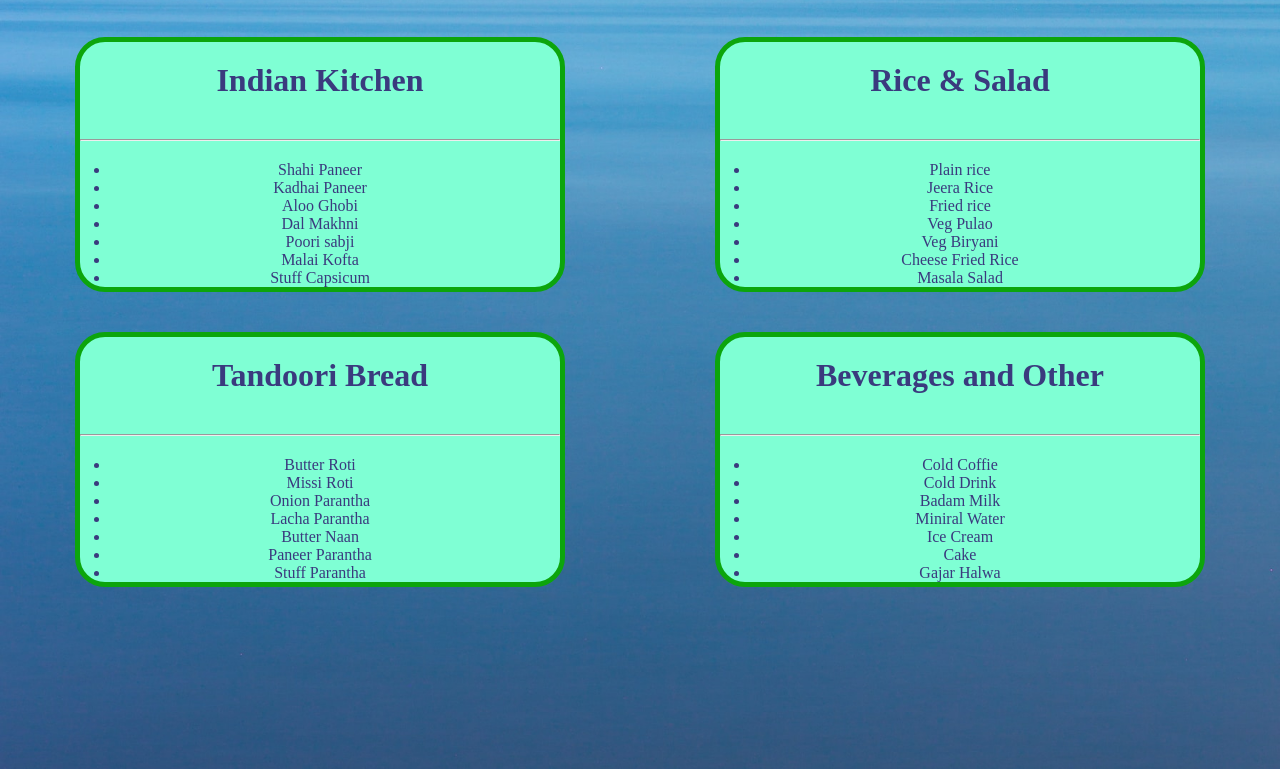
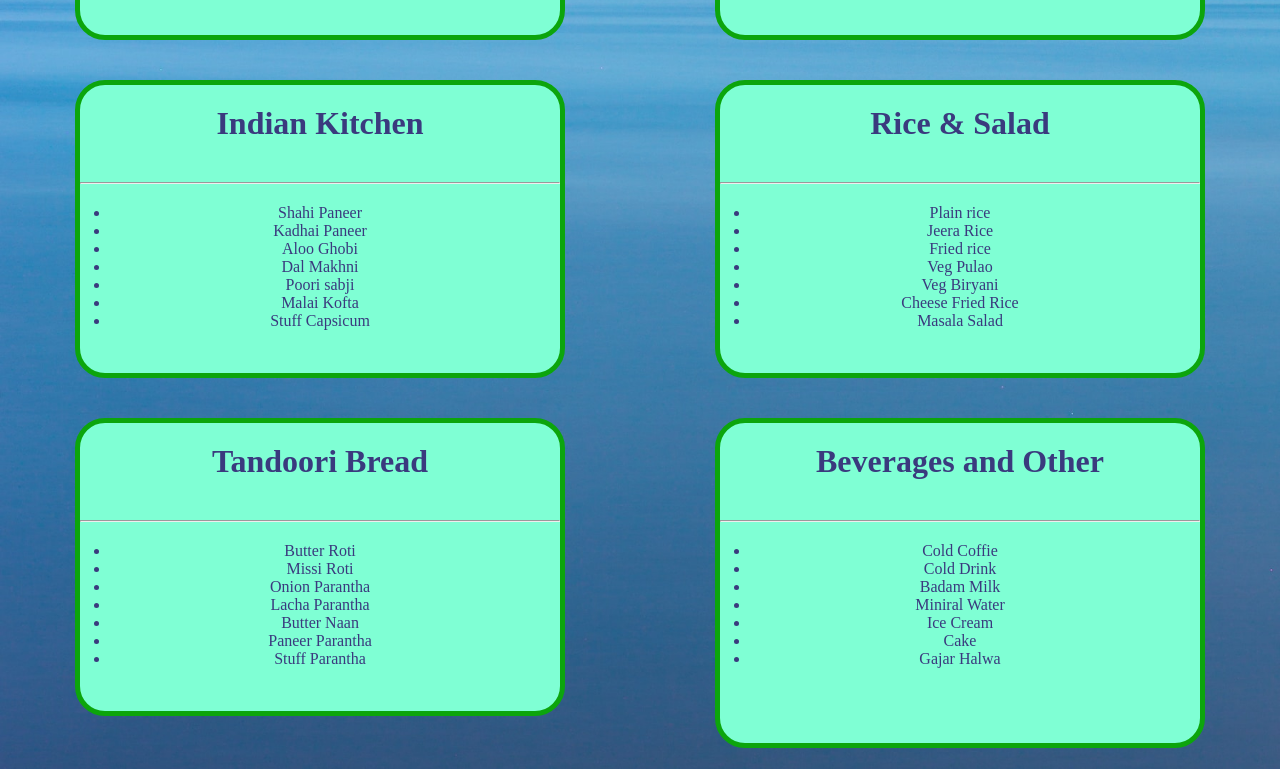
Before and after one commit to AniketGholve/hands-on-two-css, a plain HTML site: page index.html in a window 1280 px wide. Shown: the part 1631-2400 px from the top of the page. Drawn offline with Linux system fonts and the light colour scheme.

Commit message:
changed last div

```diff
--- a/index.html
+++ b/index.html
@@ -159,7 +159,7 @@
                     <li>Stuff Parantha</li>
                 </ul>
             </div>
-            <div class="menu-item">
+            <div class="menu-item lastDiv">
                 <h1>Beverages and Other</h1>
                 <hr>
                 <ul>
--- a/style.css
+++ b/style.css
@@ -147,6 +147,7 @@ input {
 .menu-item {
     margin-top: 40px;
     width: 30rem;
+    height: 18rem;
     background-color: aquamarine;
     border-radius: 30px;
     border: 5px solid rgb(12, 165, 12);
@@ -165,3 +166,6 @@ input {
 .menu-item h1 {
     padding: 20px;
 }
+.lastDiv{
+    height: 20rem;
+}
```
